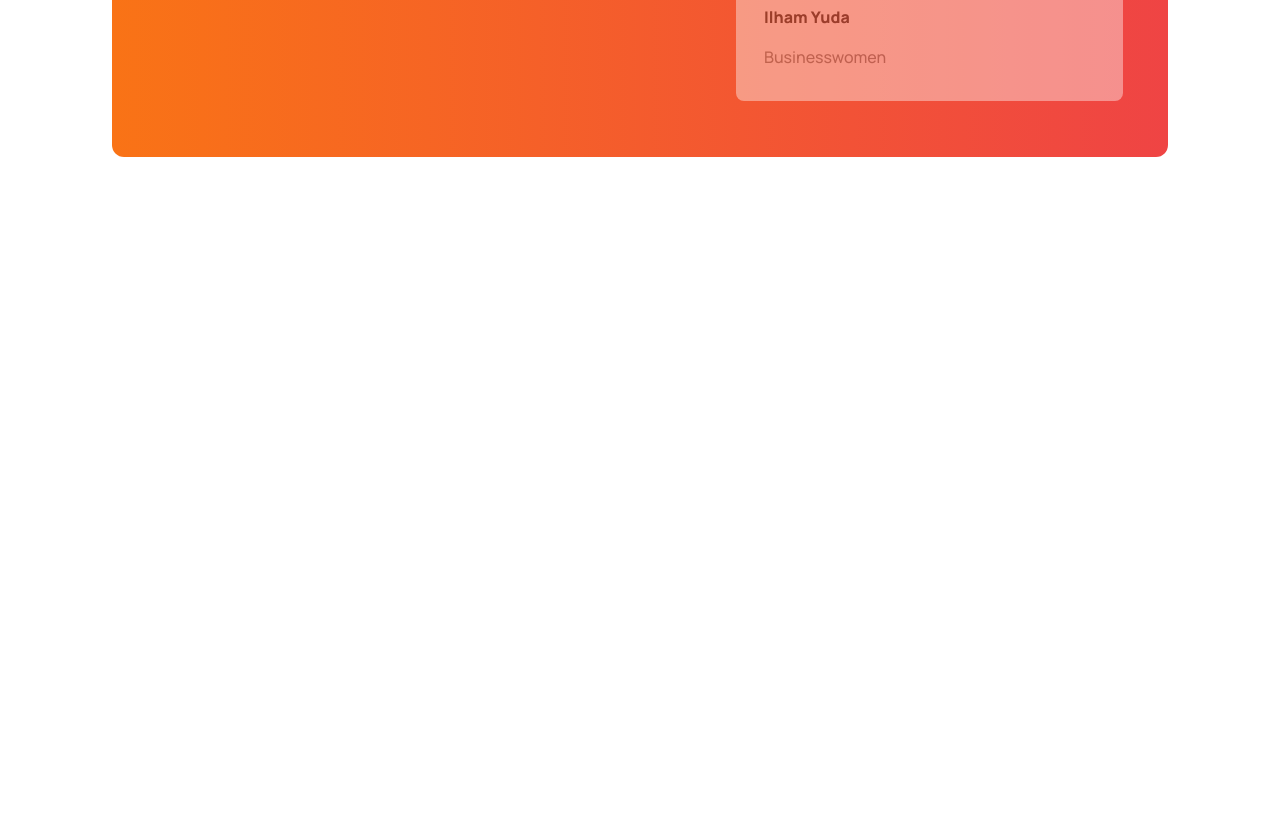
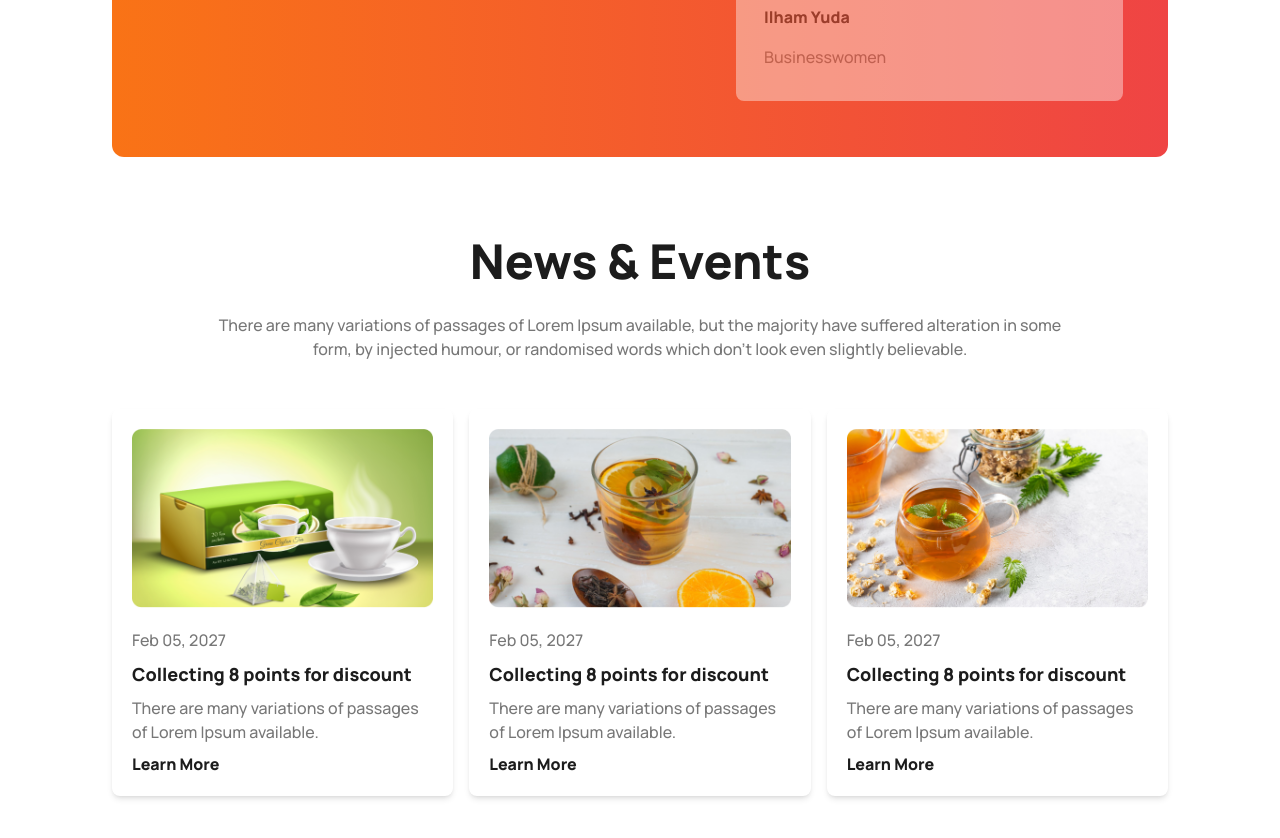
Before and after one commit to VelociRoughtor/Tea_House, a plain HTML site: page index.html in a window 1280 px wide. Shown: the part 2384-3222 px from the top of the page. Before the commit the page ends 2621 px from the top, so only its background shows below. Drawn offline with nearby package versions, Linux system fonts and the light colour scheme.

Commit message:
News and Events Section Done

```diff
--- a/index.html
+++ b/index.html
@@ -89,7 +89,6 @@
             </div>
 
         </header>
-
 
         <!-- Featured Product Section -->
         <section class="md:flex flex-col items-center pt-10 mb-20">
@@ -248,7 +247,60 @@
                 </div>
             </div>
         </section>
+
+        <!-- News and Events -->
+        <section class="mb-20">
+            <!-- News and Events title -->
+            <div class="flex justify-center">
+                <div class="text-center w-4/5">
+                    <h3 class="text-3xl md:text-5xl dark-1 font-extrabold mb-7">News & Events</h3>
+                    <p class="text-base dark-3 font-medium pb-12">There are many variations of passages of Lorem Ipsum
+                        available, but the majority have suffered alteration in some form, by injected humour, or
+                        randomised words which don't look even slightly believable. </p>
+                </div>
+            </div>
+            <div class="grid grid-cols-1 md:grid-cols-3 gap-4">
+                <!-- News Cards -->
+                <div class="shadow-md p-5 rounded-lg">
+                    <div class="mb-5 rounded-lg">
+                        <img src="images/news-1.png" alt="">
+                    </div>
+                    <div>
+                        <p class="dark-3 font-medium mb-2">Feb 05, 2027</p>
+                        <h3 class="dark-1 text-lg font-extrabold mb-2">Collecting 8 points for discount</h3>
+                        <p class="dark-3 font-medium mb-2">There are many variations of passages of Lorem Ipsum
+                            available.</p>
+                        <button class="dark-1 font-extrabold">Learn More</button>
+                    </div>
+                </div>
+                <div class="shadow-md p-5 rounded-lg">
+                    <div class="mb-5 rounded-lg">
+                        <img src="images/news-2.png" alt="">
+                    </div>
+                    <div>
+                        <p class="dark-3 font-medium mb-2">Feb 05, 2027</p>
+                        <h3 class="dark-1 text-lg font-extrabold mb-2">Collecting 8 points for discount</h3>
+                        <p class="dark-3 font-medium mb-2">There are many variations of passages of Lorem Ipsum
+                            available.</p>
+                        <button class="dark-1 font-extrabold">Learn More</button>
+                    </div>
+                </div>
+                <div class="shadow-md p-5 rounded-lg">
+                    <div class="mb-5 rounded-lg">
+                        <img src="images/news-3.png" alt="">
+                    </div>
+                    <div>
+                        <p class="dark-3 font-medium mb-2">Feb 05, 2027</p>
+                        <h3 class="dark-1 text-lg font-extrabold mb-2">Collecting 8 points for discount</h3>
+                        <p class="dark-3 font-medium mb-2">There are many variations of passages of Lorem Ipsum
+                            available.</p>
+                        <button class="dark-1 font-extrabold">Learn More</button>
+                    </div>
+                </div>
+            </div>
+        </section>
     </main>
+
 </body>
 
 </html>
```
